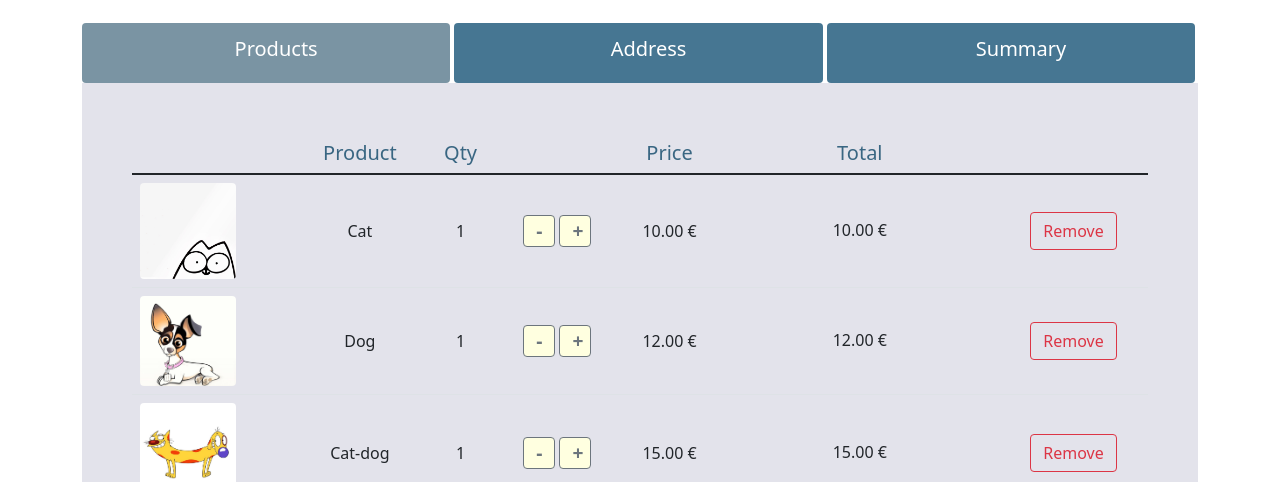
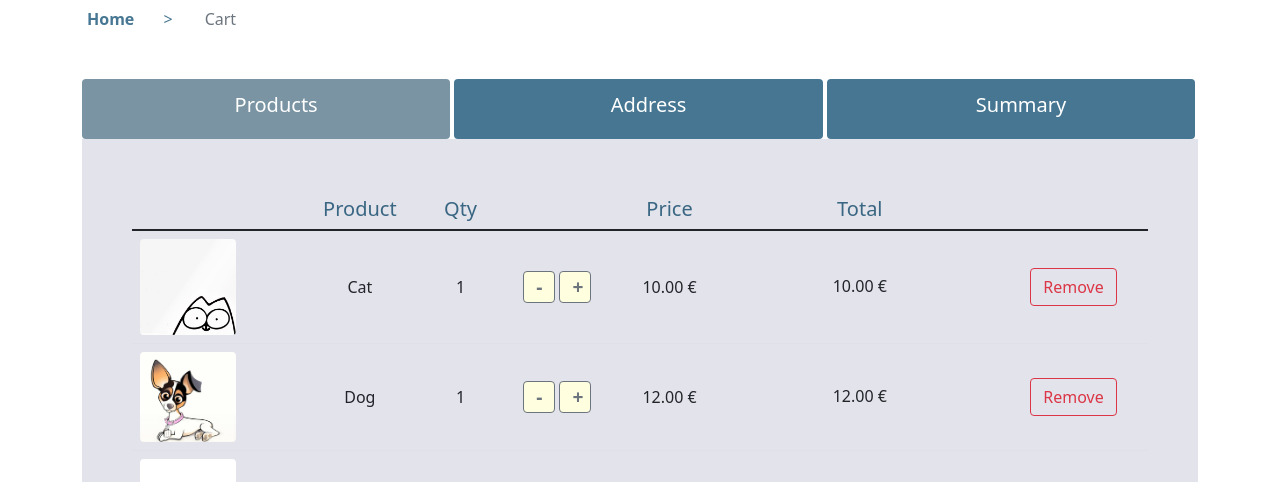
Before and after one commit to ligarunge/Hackathon-2, a plain HTML site: page cart.html in a window 1280 px wide. Shown: the part 109-591 px from the top of the page. Drawn offline with nearby package versions, Linux system fonts and the light colour scheme.

Commit message:
breadcrumbs added

```diff
--- a/cart.html
+++ b/cart.html
@@ -49,7 +49,17 @@
             <div class="body-line"></div>
 
         </header>
-
+        <div>
+            <ul class="breadcrumb">
+                <li class="nav-item">
+                    <a class="nav-link" id="navigation" href="index.html"><strong>Home</strong>
+                        <span class="divider">></span></a>
+                </li>
+                <li class="nav-item active">
+                    <a class="nav-link disabled" href="cart.html">Cart</a>
+                </li>
+            </ul>
+        </div>
         <div class="main pt-4 table-height">
         <button class="tablink rounded" onclick="openTab('Products', this, 'rgba(87, 120, 139, 0.788)')" id="defaultOpen"><h5>Products</h5></button>
         <button class="tablink rounded" onclick="openTab('Address', this, 'rgba(87, 120, 139, 0.788)')"><h5>Address</h5></button>
```
